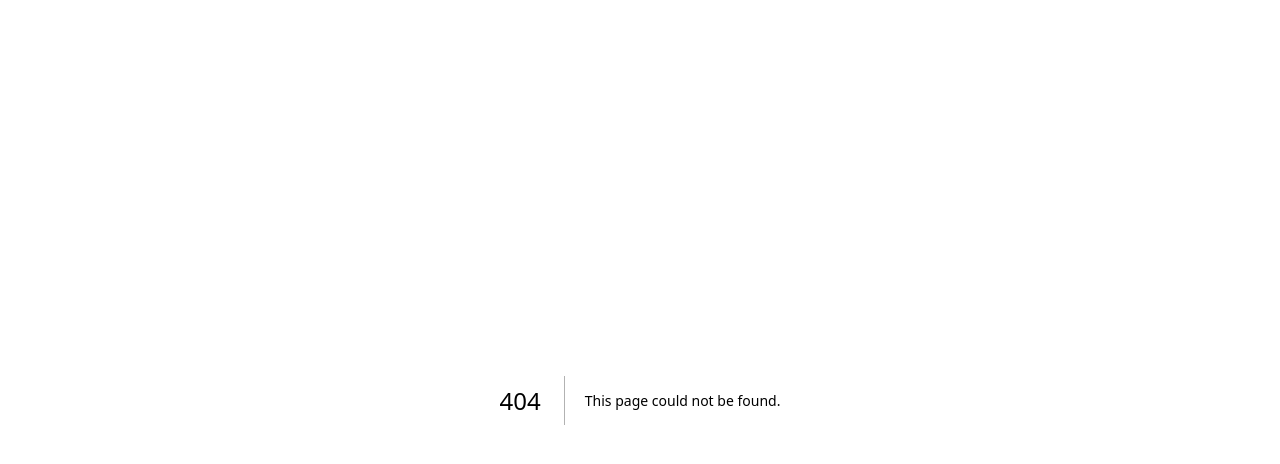
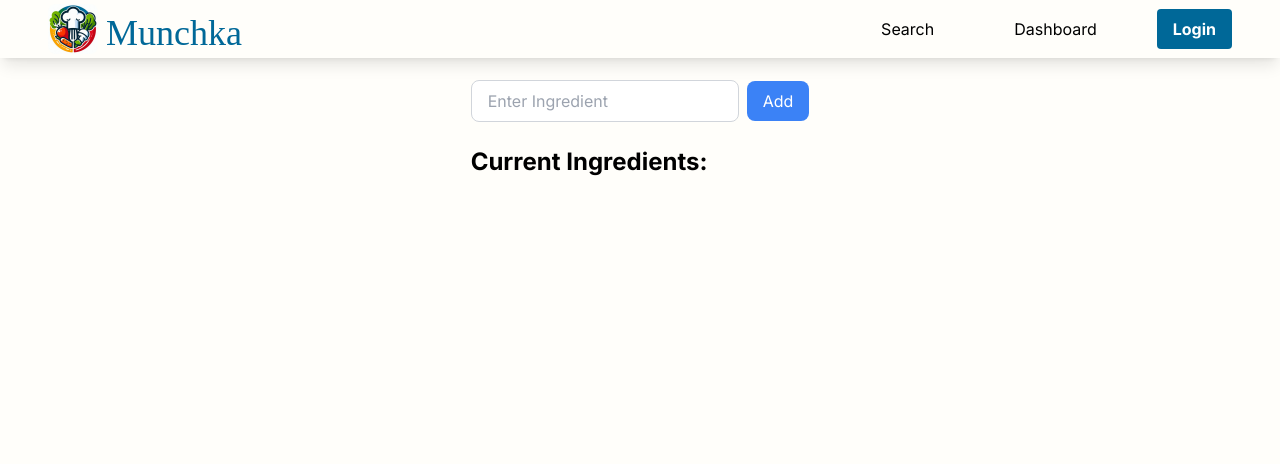
Before and after one commit to kevinxiong613/aws-pricing-analyzer-frontend, a Next.js app: page /search in a window 1280 px wide. Before the commit this address had no page. Shown: the top 464 px of the page. Built offline with nearby package versions, Linux system fonts and the light colour scheme.

Commit message:
Implemented functionality for user to type in and add ingredients for a search query

```diff
--- a/package.json
+++ b/package.json
@@ -9,7 +9,9 @@
         "lint": "next lint"
     },
     "dependencies": {
+        "@google/generative-ai": "^0.11.3",
         "axios": "^1.6.8",
+        "dotenv": "^16.4.5",
         "next": "14.2.3",
         "react": "^18",
         "react-dom": "^18",
--- /dev/null
+++ b/src/api/gemini.jsx
@@ -0,0 +1,14 @@
+import axios from "axios";
+
+// This function should be used in a server-side context
+export const getRecipes = async (prompt) => {
+    const response = await axios.get("http://localhost:5001/recipes/getRecipes", {
+        headers: {
+            "Content-Type": "application/json", // Set the content type to JSON
+            prompt: `${prompt}`,
+        },
+    });
+    const parseResult = await response.data;
+    console.log(parseResult);
+    return parseResult;
+};
--- a/src/app/about-us/page.jsx
+++ /dev/null
@@ -1,3 +0,0 @@
-export default function AboutUs() {
-    return <p>About Us</p>;
-}
--- /dev/null
+++ b/src/app/search/page.jsx
@@ -0,0 +1,10 @@
+import Header from "@/components/Header";
+import Search from "@/components/Search";
+export default function search() {
+    return (
+        <div>
+            <Header />
+            <Search />
+        </div>
+    );
+}
--- a/src/components/Dashboard.jsx
+++ b/src/components/Dashboard.jsx
@@ -2,20 +2,9 @@
 import React, { useEffect } from "react";
 import "../app/styles/globals.css";
 import Image from "next/image";
-import { getAWS } from "@/api/aws";
 
 export default function Dashboard() {
-    useEffect(() => {
-        const getInfo = async () => {
-            try {
-                const awsInfo = await getAWS();
-                console.log(awsInfo);
-            } catch (error) {
-                console.error(error);
-            }
-        };
-        getInfo();
-    }, []);
+    useEffect(() => {}, []);
     return (
         <div className="min-h-screen bg-customWhiteHeader flex flex-col items-center mt-10">
             <div className="flex flex-col items-center justify-center pt-10">
--- a/src/components/Header.jsx
+++ b/src/components/Header.jsx
@@ -39,9 +39,9 @@ const Header = () => {
                     {" "}
                     {/* Reduced spacing */}
                     <li>
-                        <Link href="/about-us">
+                        <Link href="/search">
                             <p className="hover:text-gray-300 py-2 md:py-3 px-3 md:px-5">
-                                About Us
+                                Search
                             </p>
                         </Link>
                     </li>
--- /dev/null
+++ b/src/components/Search.jsx
@@ -0,0 +1,63 @@
+"use client";
+import React, { useEffect, useState } from "react";
+import "../app/styles/globals.css";
+import Image from "next/image";
+import { getRecipes } from "@/api/gemini";
+
+export default function Dashboard() {
+    const [prompt, setPrompt] = useState([]);
+    const [ingredient, setIngredient] = useState("");
+    const handleIngredientChange = (event) => {
+        setIngredient(event.target.value);
+    };
+    const handleIngredientAdd = (event) => {
+        if (ingredient.length > 3) {
+            setPrompt([...prompt, ingredient]); // Add ingredient to prompt array
+            setIngredient(""); // Turn ingredient back to how it used to be
+        }
+    };
+    // useEffect(() => {
+    //     const getRecipe = async () => {
+    //         try {
+    //             const prompt =
+    //                 "I have 1/4 cups of chicken, 1/2 cups of soy sauce, and a box of pasta. Give me 3 recipes with specific ingredient measurements and detailed instructions with heat and time ranges to use these ingredients. Include the ingredients I mentioned in the recipe list.";
+    //             const recipe = await getRecipes(prompt);
+    //             console.log(recipe);
+    //         } catch (error) {
+    //             console.error(error.message);
+    //         }
+    //     };
+    //     getRecipe();
+    // }, []);
+    return (
+        <div className="flex justify-center">
+            {" "}
+            {/* Center horizontally */}
+            <div className="center mt-20 justify-center">
+                <div className="mb-6">
+                    <input
+                        type="text"
+                        value={ingredient}
+                        onChange={handleIngredientChange}
+                        placeholder="Enter Ingredient"
+                        className="px-4 py-2 mr-2 border border-gray-300 rounded-lg"
+                    />
+                    <button
+                        onClick={handleIngredientAdd}
+                        className="px-4 py-2 bg-blue-500 text-white rounded-lg hover:bg-blue-600"
+                    >
+                        Add
+                    </button>
+                </div>
+                <h1 className="text-2xl font-bold mb-4">Current Ingredients:</h1>
+                <ul className="list-disc ml-8">
+                    {prompt.map((ingredient, index) => (
+                        <li key={index} className="text-lg">
+                            {ingredient}
+                        </li>
+                    ))}
+                </ul>
+            </div>
+        </div>
+    );
+}
--- a/src/components/globals.css
+++ /dev/null
@@ -1,33 +0,0 @@
-@tailwind base;
-@tailwind components;
-@tailwind utilities;
-
-:root {
-  --foreground-rgb: 0, 0, 0;
-  --background-start-rgb: 214, 219, 220;
-  --background-end-rgb: 255, 255, 255;
-}
-
-@media (prefers-color-scheme: dark) {
-  :root {
-    --foreground-rgb: 255, 255, 255;
-    --background-start-rgb: 0, 0, 0;
-    --background-end-rgb: 0, 0, 0;
-  }
-}
-
-body {
-  color: rgb(var(--foreground-rgb));
-  background: linear-gradient(
-      to bottom,
-      transparent,
-      rgb(var(--background-end-rgb))
-    )
-    rgb(var(--background-start-rgb));
-}
-
-@layer utilities {
-  .text-balance {
-    text-wrap: balance;
-  }
-}
```
Also changed, not shown: src/api/aws.jsx (deleted, +0 -12 lines), 2 other files (tests, documents, lock files or other folders).
